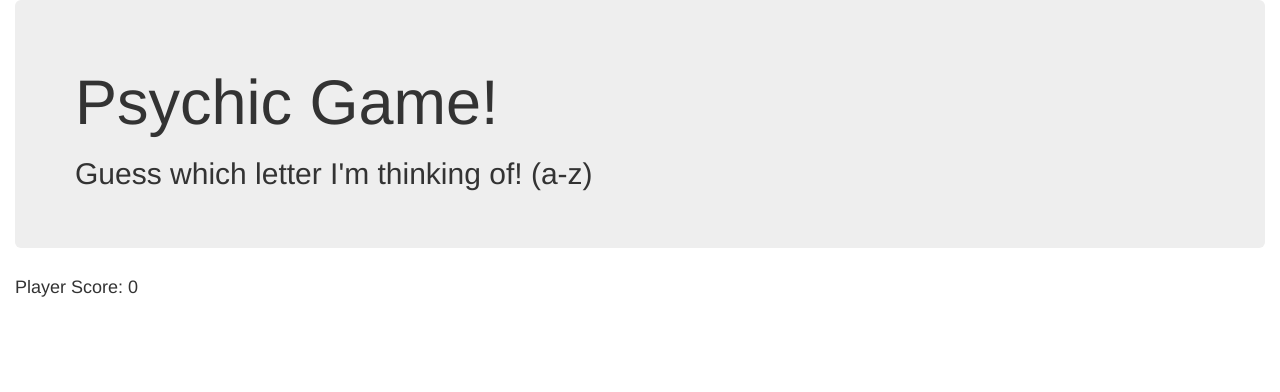
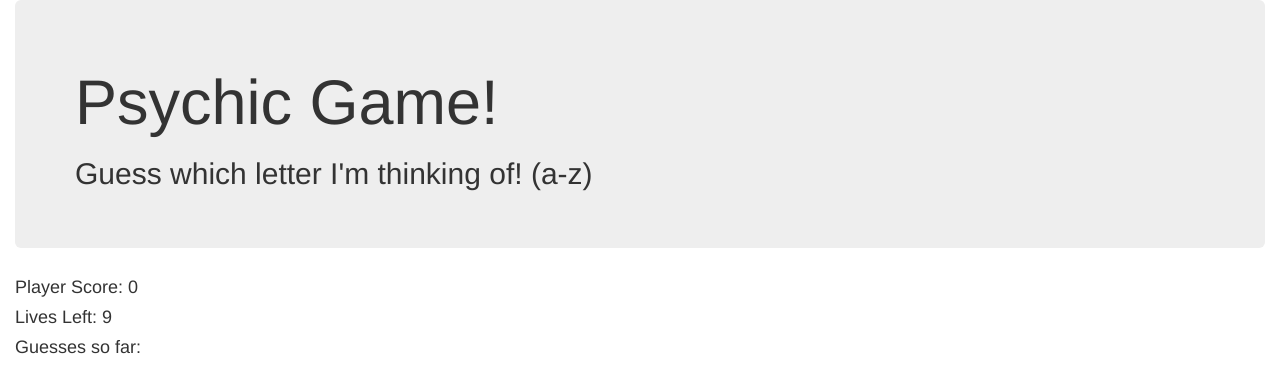
Before and after one commit to h4k4s4m/Psychic-Game, a plain HTML site: page index.html in a window 1280 px wide. Drawn offline with nearby package versions, Linux system fonts and the light colour scheme.

Commit message:
basic html done(ish)

```diff
--- a/index.html
+++ b/index.html
@@ -19,9 +19,20 @@
         <div col-xm-12>
             <h4>Player Score:
                 <span id="player-score">0</span>
+                <br>
             </h4>
         </div>
-        <div></div>
+        <div col-xm-12>
+            <h4>Lives Left:
+                <span id="lives-left">9</span>
+                <br>
+            </h4>
+        </div>
+        <div class="col-xm-12">
+            <h4>Guesses so far:
+                <span id="guesses-made"></span>
+            </h4>
+        </div>
     </div>
 
     <script src="assets\javascript\game.js"></script>
```
